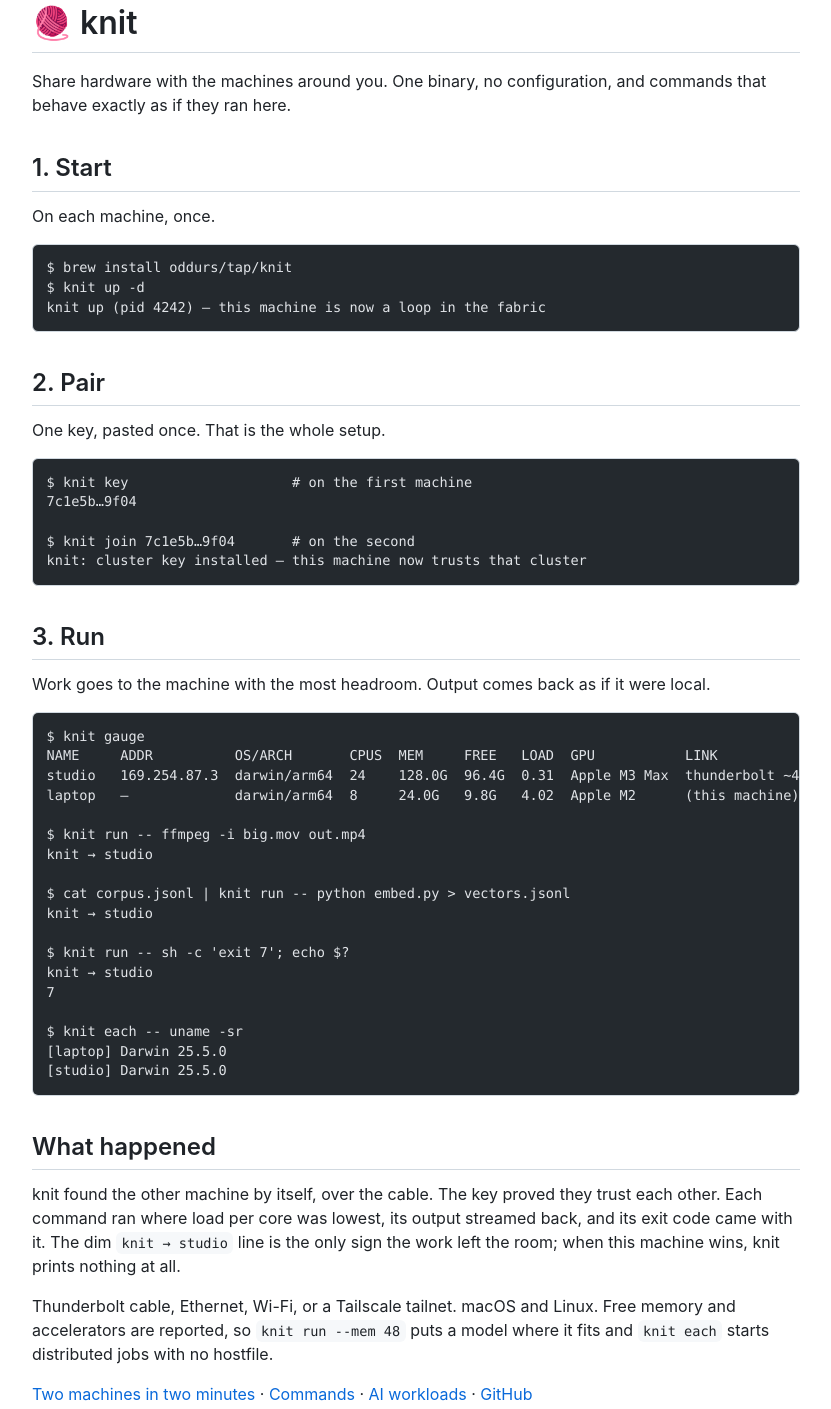
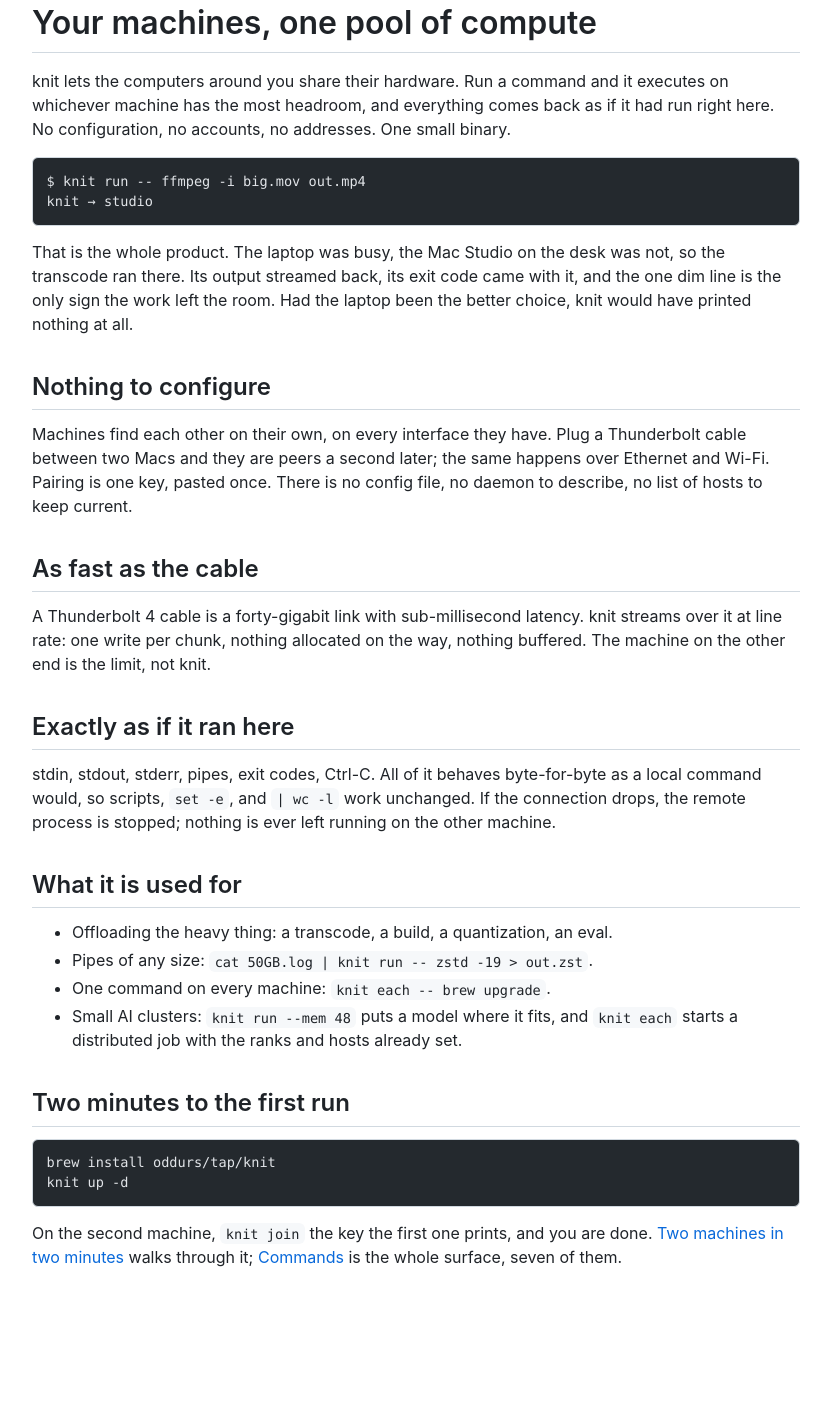
Before and after one commit to oddurs/knit, an Astro site in the folder site/: page / in a window 1280 px wide. Shown: the part 91-1500 px from the top of the page, without its empty margins (104-935 px from the left). After the commit the page ends 1440 px from the top, so only its background shows below. Built offline with nearby package versions, Linux system fonts and the light colour scheme; Astro itself is replaced by a stand-in of ours; code samples lack their colours.

Commit message:
landing: the concept and the benefit, not a quickstart
The page opens with the promise and the two-line demo that is the whole
product, then explains why it feels like nothing in three beats: nothing to
configure, as fast as the cable, exactly as if it ran here. Setup is a
two-line block at the end that points to the quickstart. The yarn mark stays
in the bar only.

````diff
--- a/site/src/pages/index.md
+++ b/site/src/pages/index.md
@@ -1,72 +1,60 @@
 ---
 layout: ../layouts/Base.astro
 ---
-# 🧶 knit
+# Your machines, one pool of compute
 
-Share hardware with the machines around you. One binary, no configuration,
-and commands that behave exactly as if they ran here.
-
-## 1. Start
-
-On each machine, once.
+knit lets the computers around you share their hardware. Run a command and
+it executes on whichever machine has the most headroom, and everything comes
+back as if it had run right here. No configuration, no accounts, no
+addresses. One small binary.
 
 ```
-$ brew install oddurs/tap/knit
-$ knit up -d
-knit up (pid 4242) — this machine is now a loop in the fabric
+$ knit run -- ffmpeg -i big.mov out.mp4
+knit → studio
 ```
 
-## 2. Pair
+That is the whole product. The laptop was busy, the Mac Studio on the desk was
+not, so the transcode ran there. Its output streamed back, its exit code came
+with it, and the one dim line is the only sign the work left the room. Had the
+laptop been the better choice, knit would have printed nothing at all.
 
-One key, pasted once. That is the whole setup.
+## Nothing to configure
 
-```
-$ knit key                    # on the first machine
-7c1e5b…9f04
+Machines find each other on their own, on every interface they have. Plug a
+Thunderbolt cable between two Macs and they are peers a second later; the same
+happens over Ethernet and Wi-Fi. Pairing is one key, pasted once. There is no
+config file, no daemon to describe, no list of hosts to keep current.
 
-$ knit join 7c1e5b…9f04       # on the second
-knit: cluster key installed — this machine now trusts that cluster
+## As fast as the cable
+
+A Thunderbolt 4 cable is a forty-gigabit link with sub-millisecond latency.
+knit streams over it at line rate: one write per chunk, nothing allocated on
+the way, nothing buffered. The machine on the other end is the limit, not
+knit.
+
+## Exactly as if it ran here
+
+stdin, stdout, stderr, pipes, exit codes, Ctrl-C. All of it behaves
+byte-for-byte as a local command would, so scripts, `set -e`, and `| wc -l`
+work unchanged. If the connection drops, the remote process is stopped; nothing
+is ever left running on the other machine.
+
+## What it is used for
+
+- Offloading the heavy thing: a transcode, a build, a quantization, an eval.
+- Pipes of any size: `cat 50GB.log | knit run -- zstd -19 > out.zst`.
+- One command on every machine: `knit each -- brew upgrade`.
+- Small AI clusters: `knit run --mem 48` puts a model where it fits, and
+  `knit each` starts a distributed job with the ranks and hosts already set.
+
+## Two minutes to the first run
+
+```sh
+brew install oddurs/tap/knit
+knit up -d
 ```
 
-## 3. Run
-
-Work goes to the machine with the most headroom. Output comes back as if it
-were local.
-
-```
-$ knit gauge
-NAME     ADDR          OS/ARCH       CPUS  MEM     FREE   LOAD  GPU           LINK
-studio   169.254.87.3  darwin/arm64  24    128.0G  96.4G  0.31  Apple M3 Max  thunderbolt ~40G
-laptop   —             darwin/arm64  8     24.0G   9.8G   4.02  Apple M2      (this machine)
-
-$ knit run -- ffmpeg -i big.mov out.mp4
-knit → studio
-
-$ cat corpus.jsonl | knit run -- python embed.py > vectors.jsonl
-knit → studio
-
-$ knit run -- sh -c 'exit 7'; echo $?
-knit → studio
-7
-
-$ knit each -- uname -sr
-[laptop] Darwin 25.5.0
-[studio] Darwin 25.5.0
-```
-
-## What happened
-
-knit found the other machine by itself, over the cable. The key proved they
-trust each other. Each command ran where load per core was lowest, its output
-streamed back, and its exit code came with it. The dim `knit → studio` line is
-the only sign the work left the room; when this machine wins, knit prints
-nothing at all.
-
-Thunderbolt cable, Ethernet, Wi-Fi, or a Tailscale tailnet. macOS and Linux.
-Free memory and accelerators are reported, so `knit run --mem 48` puts a model
-where it fits and `knit each` starts distributed jobs with no hostfile.
-
-[Two machines in two minutes](/knit/docs/getting-started/quickstart/) ·
-[Commands](/knit/docs/reference/commands/) ·
-[AI workloads](/knit/docs/guides/ai-workloads/) ·
-[GitHub](https://github.com/oddurs/knit)
+On the second machine, `knit join` the key the first one prints, and you are
+done. [Two machines in two minutes](/knit/docs/getting-started/quickstart/)
+walks through it; [Commands](/knit/docs/reference/commands/) is the whole
+surface, seven of them.
````
